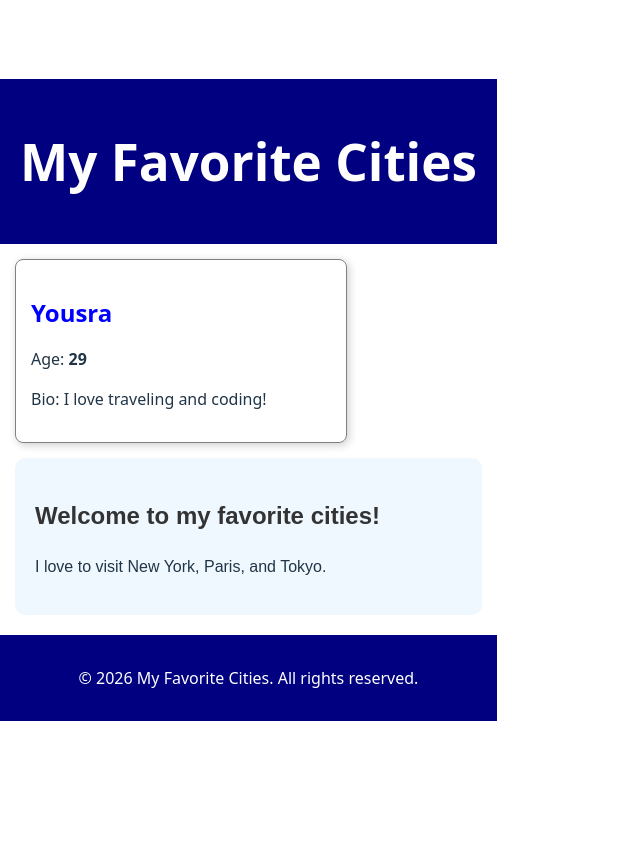
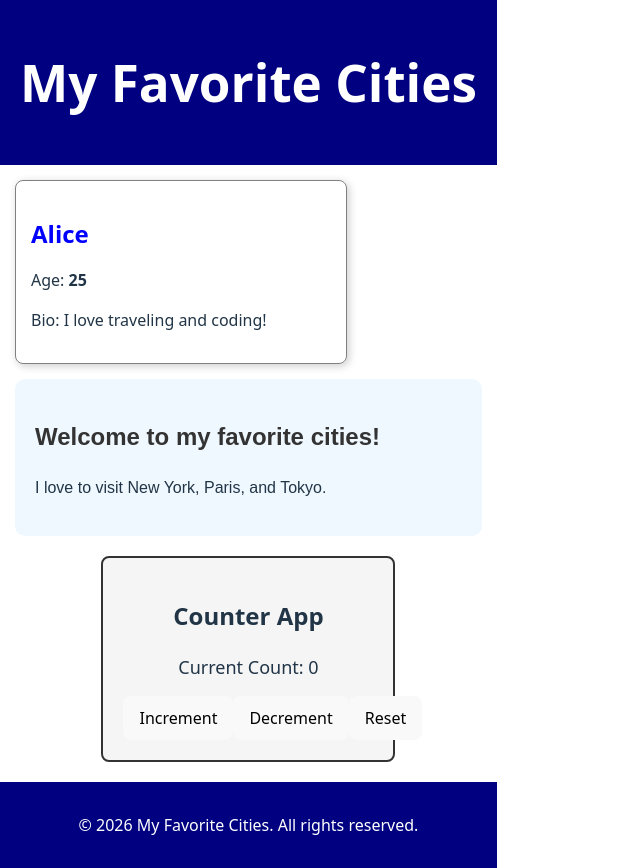
Before and after one commit to Yazouzou/alx-fe-reactjs, a React (Vite) app in the folder alx-react-app-new/: page / in a window 1280 px wide. Shown: the whole page, without its empty margins (0-640 px from the left). Before the commit the page ends 800 px from the top, so only its background shows below. Built offline with nearby package versions, Linux system fonts and the light colour scheme.

Commit message:
Create a Simple Counter Application Using State and Hooks

```diff
--- a/alx-react-app-new/src/App.jsx
+++ b/alx-react-app-new/src/App.jsx
@@ -1,15 +1,18 @@
 // App.jsx
-import Header from "./components/Header";
-import UserProfile from "./components/UserProfile";
-import MainContent from "./components/MainContent";
-import Footer from "./components/Footer";
+import React from 'react';
+import Counter from './components/Counter';
+import Header from './components/Header';
+import UserProfile from './components/UserProfile';
+import MainContent from './components/MainContent';
+import Footer from './components/Footer';
 
 function App() {
   return (
     <div>
       <Header />
-      <UserProfile name="Yousra" age={29} bio="I love traveling and coding!" />
+      <UserProfile name="Alice" age={25} bio="I love traveling and coding!" />
       <MainContent />
+      <Counter />
       <Footer />
     </div>
   );
--- /dev/null
+++ b/alx-react-app-new/src/components/Counter.jsx
@@ -0,0 +1,43 @@
+// src/components/Counter.jsx
+import React, { useState } from 'react';
+
+const Counter = () => {
+  const [count, setCount] = useState(0);
+
+  return (
+    <div style={{
+      border: '2px solid #333',
+      padding: '20px',
+      width: '250px',
+      margin: '20px auto',
+      textAlign: 'center',
+      borderRadius: '8px',
+      backgroundColor: '#f5f5f5'
+    }}>
+      <h2>Counter App</h2>
+      <p style={{ fontSize: '18px', margin: '15px 0' }}>Current Count: {count}</p>
+      <div style={{ display: 'flex', justifyContent: 'space-around' }}>
+        <button
+          onClick={() => setCount(count + 1)}
+          style={{ padding: '10px 15px', cursor: 'pointer' }}
+        >
+          Increment
+        </button>
+        <button
+          onClick={() => setCount(count - 1)}
+          style={{ padding: '10px 15px', cursor: 'pointer' }}
+        >
+          Decrement
+        </button>
+        <button
+          onClick={() => setCount(0)}
+          style={{ padding: '10px 15px', cursor: 'pointer' }}
+        >
+          Reset
+        </button>
+      </div>
+    </div>
+  );
+};
+
+export default Counter;
```
